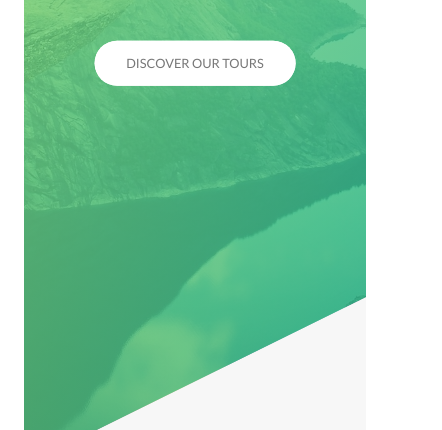
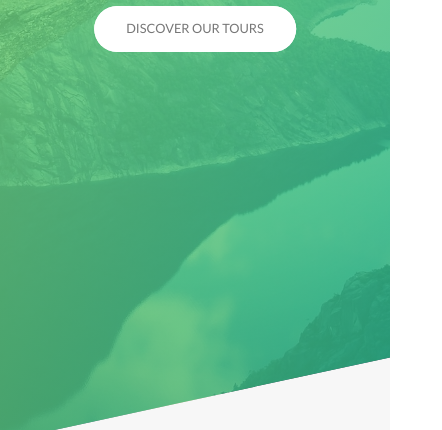
Before and after one commit to JuanLucasLaur/natours-landing-page, a website: page index.html in a window 390 px wide. Shown: the part 360-790 px from the top of the page, 442 px wide, since content can reach past the window. Drawn offline with Linux system fonts and the light colour scheme.

Commit message:
Implement media queries in base page layout

```diff
--- a/sass/abstracts/_variables.scss
+++ b/sass/abstracts/_variables.scss
@@ -22,7 +22,9 @@ $default-font-size: 1.6rem;
 
 // Grid
 $grid-width: 114rem;
+$grid-width-small: 50rem;
 $gutter-vertical: 8rem;
+$gutter-vertical-small: 6rem;
 $gutter-horizontal: 6rem;
 $col-1-of-2-width: calc((100% - #{$gutter-horizontal}) / 2);
 $col-1-of-3-width: calc((100% - (#{$gutter-horizontal} * 2)) / 3);
--- a/sass/base/_base.scss
+++ b/sass/base/_base.scss
@@ -23,4 +23,9 @@ html {
 
 body {
   box-sizing: border-box;
+  padding: 3rem;
+
+  @include responsive-breakpoint(tablet-portrait) {
+    padding: 0;
+  }
 }
--- a/sass/base/_typography.scss
+++ b/sass/base/_typography.scss
@@ -4,7 +4,6 @@ body {
   font-family: "Lato", sans-serif;
   font-weight: 400;
   line-height: 1.7;
-  padding: 3rem;
 }
 
 .heading-primary {
@@ -23,15 +22,24 @@ body {
     font-size: 6rem;
     font-weight: 400;
     letter-spacing: 3.5rem;
+
+    @include responsive-breakpoint(phone) {
+      font-size: 5rem;
+      letter-spacing: 1rem;
+    }
   }
 
   &--sub {
     animation: moveInRight 1s ease-out;
-
     display: block;
     font-size: 2rem;
     font-weight: 700;
     letter-spacing: 1.75rem;
+
+    @include responsive-breakpoint(phone) {
+      font-size: 1.5rem;
+      letter-spacing: 0.5rem;
+    }
   }
 }
 
@@ -43,6 +51,14 @@ body {
   letter-spacing: 0.2rem;
   text-transform: uppercase;
   transition: all 0.2s;
+
+  @include responsive-breakpoint(tablet-portrait) {
+    font-size: 3rem;
+  }
+
+  @include responsive-breakpoint(phone) {
+    font-size: 2.5rem;
+  }
 
   &:hover {
     text-shadow: 0.5rem 1rem 2rem rgba($color-black, 0.2);
--- a/sass/base/_utilities.scss
+++ b/sass/base/_utilities.scss
@@ -5,10 +5,18 @@
 
 .u-margin-bottom-large {
   margin-bottom: 8rem;
+
+  @include responsive-breakpoint(tablet-portrait) {
+    margin-bottom: 5rem;
+  }
 }
 
 .u-margin-bottom-medium {
   margin-bottom: 4rem;
+
+  @include responsive-breakpoint(tablet-portrait) {
+    margin-bottom: 3rem;
+  }
 }
 
 .u-margin-bottom-small {
--- a/sass/components/_composition.scss
+++ b/sass/components/_composition.scss
@@ -9,19 +9,43 @@
     transition: all 200ms;
     width: 55%;
 
+    @include responsive-breakpoint(tablet-portrait) {
+      box-shadow: 0 1.5rem 3rem rgba($color-black, 0.2);
+      float: left;
+      position: relative;
+      width: 33%;
+    }
+
     &--top {
       left: 0;
       top: -2rem;
+
+      @include responsive-breakpoint(tablet-portrait) {
+        top: 1rem;
+        transform: scale(1.2);
+      }
     }
 
     &--mid {
       right: 0;
       top: 2rem;
+
+      @include responsive-breakpoint(tablet-portrait) {
+        top: -1rem;
+        transform: scale(1.3);
+        z-index: 10;
+      }
     }
 
     &--bot {
       left: 20%;
       top: 10rem;
+
+      @include responsive-breakpoint(tablet-portrait) {
+        left: 0;
+        top: 1rem;
+        transform: scale(1.2);
+      }
     }
 
     &:hover {
--- a/sass/components/_feature-box.scss
+++ b/sass/components/_feature-box.scss
@@ -8,10 +8,18 @@
   text-align: center;
   transition: transform 0.3s;
 
+  @include responsive-breakpoint(tablet-portrait) {
+    padding: 2rem;
+  }
+
   &__icon {
     @include gradient-text;
     font-size: 6rem;
     margin-bottom: 0.5rem;
+
+    @include responsive-breakpoint(tablet-portrait) {
+      margin-bottom: 0;
+    }
   }
 
   &:hover {
--- a/sass/layout/_footer.scss
+++ b/sass/layout/_footer.scss
@@ -5,9 +5,17 @@
   font-size: 1.4rem;
   padding: 10rem 0;
 
+  @include responsive-breakpoint(tablet-portrait) {
+    padding: 8rem 0;
+  }
+
   &__logo-box {
     margin-bottom: 8rem;
     text-align: center;
+
+    @include responsive-breakpoint(tablet-portrait) {
+      margin-bottom: 6rem;
+    }
   }
 
   &__logo {
@@ -19,6 +27,11 @@
     border-top: 1px solid $color-gray-dark;
     display: inline-block;
     padding-top: 2rem;
+
+    @include responsive-breakpoint(tablet-portrait) {
+      text-align: center;
+      width: 100%;
+    }
   }
 
   &__list {
@@ -44,7 +57,7 @@
 
     &:hover,
     &:active {
-      color: $color-primary
+      color: $color-primary;
     }
   }
 
@@ -53,5 +66,10 @@
     display: inline-block;
     float: right;
     width: 75%;
+
+    @include responsive-breakpoint(tablet-portrait) {
+      float: none;
+      width: 100%;
+    }
   }
 }
--- a/sass/layout/_grid.scss
+++ b/sass/layout/_grid.scss
@@ -5,15 +5,33 @@
   margin: 0 auto;
   max-width: $grid-width;
 
+  @include responsive-breakpoint(tablet-portrait) {
+    max-width: $grid-width-small;
+    padding: 0 3rem;
+  }
+
   &:not(:last-child) {
     margin-bottom: $gutter-vertical;
+
+    @include responsive-breakpoint(tablet-portrait) {
+      margin-bottom: $gutter-vertical-small;
+    }
   }
 
   [class^="col-"] {
     float: left;
 
+    @include responsive-breakpoint(tablet-portrait) {
+      width: 100% !important;
+    }
+
     &:not(:last-child) {
       margin-right: $gutter-horizontal;
+
+      @include responsive-breakpoint(tablet-portrait) {
+        margin-bottom: $gutter-vertical-small;
+        margin-right: 0;
+      }
     }
   }
 
--- a/sass/layout/_header.scss
+++ b/sass/layout/_header.scss
@@ -7,6 +7,10 @@
   clip-path: polygon(0 0, 100% 0, 100% 75vh, 0 100%);
   height: 95vh;
   position: relative;
+
+  @include responsive-breakpoint(phone) {
+    clip-path: polygon(0 0, 100% 0, 100% 85vh, 0 100%);
+  }
 
   &__logo-box {
     left: 4rem;
--- a/sass/layout/_navigation.scss
+++ b/sass/layout/_navigation.scss
@@ -13,6 +13,11 @@
     transition: transform 0.8s cubic-bezier(0.86, 0, 0.07, 1);
     width: 6rem;
     z-index: 15;
+
+    @include responsive-breakpoint(tablet-portrait) {
+      right: 2.5rem;
+      top: 2.5rem;
+    }
   }
 
   &__container {
@@ -45,7 +50,7 @@
         transparent 50%,
         $color-white 50%
       );
-      background-size: 225%;
+      background-size: 255%;
       color: $color-white;
       display: inline-block;
       font-size: 3rem;
@@ -105,6 +110,11 @@
     width: 7rem;
     z-index: 20;
 
+    @include responsive-breakpoint(tablet-portrait) {
+      right: 2rem;
+      top: 2rem;
+    }
+
     &:hover .navigation__icon {
       &::before {
         top: -1rem;
--- a/sass/pages/_home.scss
+++ b/sass/pages/_home.scss
@@ -3,6 +3,10 @@
   background-color: $color-gray-light;
   margin-top: -20vh;
   padding: 25rem 0;
+
+  @include responsive-breakpoint(tablet-portrait) {
+    padding: 20rem 0;
+  }
 }
 
 .section-features {
@@ -13,6 +17,10 @@
   padding: 20rem 0;
   transform: skewY(-7deg);
 
+  @include responsive-breakpoint(tablet-portrait) {
+    padding: 10rem 0;
+  }
+
   > * {
     transform: skewY(7deg);
   }
@@ -22,16 +30,28 @@
   background-color: $color-gray-light;
   margin-top: -10rem;
   padding: 25rem 0 15rem;
+
+  @include responsive-breakpoint(tablet-portrait) {
+    padding: 20rem 0 10rem;
+  }
 }
 
 .section-stories {
   padding: 15rem 0;
   position: relative;
+
+  @include responsive-breakpoint(tablet-portrait) {
+    padding: 10rem 0;
+  }
 }
 
 .section-book {
   background-image: get-nary-linear-gradient(right bottom, "primary");
   padding: 15rem 0;
+
+  @include responsive-breakpoint(tablet-portrait) {
+    padding: 10rem 0;
+  }
 }
 
 .book {
```
Also changed, not shown: css/style.css.
